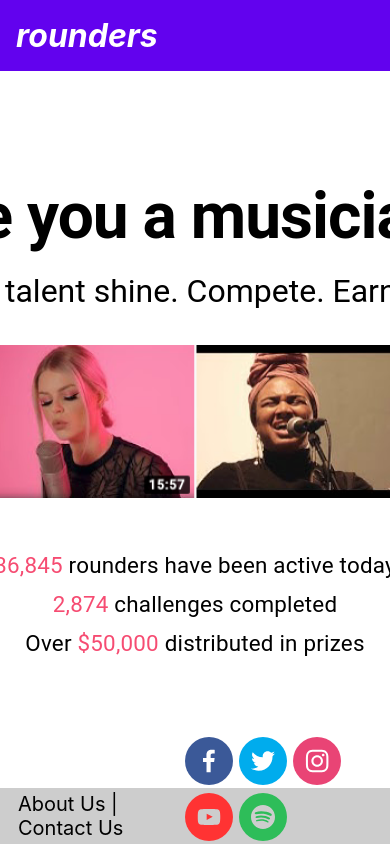
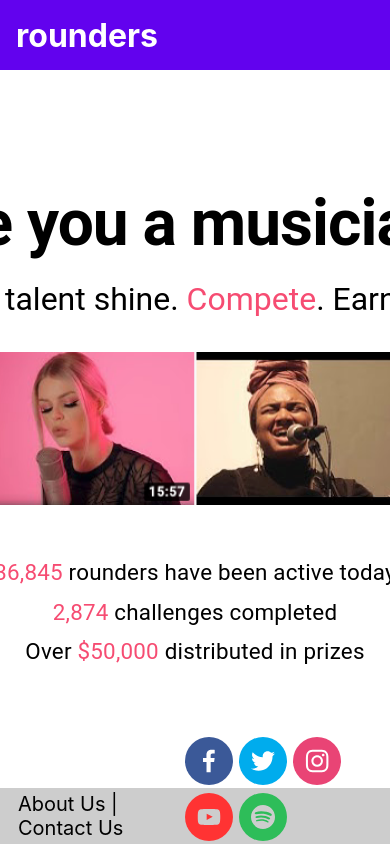
Before and after one commit to pritpalc/rounders, a React (Create React App) app: page /home in a window 390 px wide. Shown: the top 844 px of the page. Built offline with nearby package versions, Linux system fonts and the light colour scheme.

Commit message:
App - added routes for different pages of the app and implemented two with our existing components: landing page and the create challenge page. Took care of styling so adding content should be responsive and display as expected.

```diff
--- a/package.json
+++ b/package.json
@@ -9,6 +9,7 @@
     "@testing-library/user-event": "^7.2.1",
     "react": "^16.13.1",
     "react-dom": "^16.13.1",
+    "react-router-dom": "^5.2.0",
     "react-scripts": "3.4.1"
   },
   "scripts": {
--- a/src/App.css
+++ b/src/App.css
@@ -1,16 +1,28 @@
 :root {
+  --app-bar-height: 70px;
+  --footer-height: 56px;
   --song-filter-input-height: 3rem;
   --song-filter-input-width: 500px;
   --soft-grey: rgba(0, 0, 0, 0.23);
   --primary: #6202EE;
   --soft-primary: rgba(96, 2, 237, 0.62);
   --card-border-radius: 8px;
+  --pink: #F64C72;
 }
 
-#App {
-  height: 100vh;
+#app-wrapper {
+  position: relative;
   display: flex;
   flex-direction: column;
+  align-items: center;
   justify-content: center;
-  align-items: center;
+  box-sizing: border-box;
+  min-height: calc(100vh);
+  padding-top: var(--app-bar-height);
+  padding-bottom: var(--footer-height);
 }
+
+/* Utils CSS classes */
+.link-no-text-decoration {
+  text-decoration: none;
+}
--- a/src/App.js
+++ b/src/App.js
@@ -1,4 +1,10 @@
 import React from 'react';
+import {
+  BrowserRouter,
+  Switch,
+  Route,
+  Redirect
+} from 'react-router-dom';
 import {
   ThemeProvider,
   createMuiTheme
@@ -58,13 +64,18 @@ const theme = createMuiTheme({
 function App() {
   return (
     <ThemeProvider theme={theme}>
-      <AppBar />
-      <MainPage></MainPage>
-      <div id="App">
-        <CreateChallenge />
-      </div>
-      <Footer />
-    </ThemeProvider>
+      <BrowserRouter>
+        <div id="app-wrapper">
+          <AppBar />
+          <Switch>
+            <Route exact match path="/home" component={MainPage} />
+            <Route exact match path="/challenge/create" component={CreateChallenge} />
+            <Redirect to="/home" />
+          </Switch>
+          <Footer />
+        </div>
+      </BrowserRouter>
+    </ThemeProvider >
   );
 }
 
--- a/src/components/AppBar/index.js
+++ b/src/components/AppBar/index.js
@@ -1,4 +1,5 @@
 import React from 'react';
+import { Link } from 'react-router-dom';
 // Styles
 import './style.css';
 
@@ -6,7 +7,9 @@ class AppBar extends React.Component {
   render() {
     return (
       <div id="app-bar">
-        <span>rounders</span>
+        <Link to="/home" className="link-no-text-decoration">
+          <span id="logo-text">rounders</span>
+        </Link>
       </div>
     )
   }
--- a/src/components/AppBar/style.css
+++ b/src/components/AppBar/style.css
@@ -1,4 +1,6 @@
 #app-bar {
+  box-sizing: border-box;
+  height: var(--app-bar-height);
   position: fixed;
   top: 0;
   right: 0;
@@ -6,8 +8,10 @@
   background-color: var(--primary);
   font-size: 2rem;
   padding: 1rem;
-  font-style: italic;
-  color: white;
   font-weight: bold;
   z-index: 10;
 }
+
+#app-bar #logo-text {
+  color: white !important;
+}
--- a/src/components/CreateChallenge/style.css
+++ b/src/components/CreateChallenge/style.css
@@ -2,6 +2,7 @@
   box-sizing: border-box;
   min-height: 70vh;
   min-width: var(--song-filter-input-width) !important;
+  max-width: 700px;
   padding: 2rem 3rem;
   border: 1px solid var(--primary);
   border-radius: var(--card-border-radius);
--- a/src/components/Footer/Footer.css
+++ b/src/components/Footer/Footer.css
@@ -1,15 +1,15 @@
 #footer {
   background-color: #cdcdcd;
-  height: 3.5rem;
+  height: var(--footer-height);
   padding-left: 1rem;
   box-sizing: border-box;
-  position: fixed;
-  bottom: 0;
   width: 100%;
-  z-index: 1000;
   display: flex;
   justify-content: space-between;
   align-items: flex-end;
+  /* So footer is at the bottom of the app */
+  position: absolute;
+  bottom: 0;
 }
 
 .social_icon {
--- a/src/components/MainPage/MainPage.css
+++ b/src/components/MainPage/MainPage.css
@@ -1,47 +1,25 @@
 #main-page-wrapper {
   box-sizing: border-box;
-  height: 100vh;
+  min-height: calc(100vh - var(--app-bar-height) - var(--footer-height));
   display: flex;
   flex-direction: column;
   align-items: center;
   justify-content: center;
-  border-bottom: 1px solid var(--soft-grey);
+}
+
+#main-page-wrapper #compete-link {
+  color: var(--pink);
 }
 
 #title {
   font-weight: bold;
   text-align: center;
   margin-bottom: 1rem;
-  /* I commented out the rules that are not necessary */
-  /* font-family: Hiragino Sans; This one I commented out because it'd make our styling inconsistent */
-  /* font-style: normal; */
-  /* font-size: 75px; */
-
-  /* display: flex;
-  align-items: center; */
-  /* justify-content: center;
-  margin-block-start: 2rem;
-  margin-block-end: 0rem; */
-
-  /* color: #000000; */
 }
 
 #title2 {
   text-align: center;
   margin-bottom: 2rem;
-  /* Same as above */
-  /* font-family: Hiragino Sans; */
-  /* font-style: normal; */
-  /* font-weight: bold; */
-  /* font-size: 30px; */
-
-  /* display: flex; */
-  /* align-items: center; */
-  /* justify-content: center;
-  margin-block-start: 0rem;
-  margin-block-end: 4rem;
-
-  color: #000000; */
 }
 
 #photos {
@@ -51,20 +29,11 @@
 }
 
 .info {
-  font-family: Hiragino Sans;
-  font-style: normal;
-  font-weight: normal;
-  font-size: 20px;
-
   display: flex;
   flex-direction: column;
   align-items: center;
 }
 
-p {
-  margin: 0.5rem;
+.redText {
+  color: var(--pink);
 }
-
-.redText {
-  color: #F64C72;
-}
--- a/src/components/MainPage/MainPage.js
+++ b/src/components/MainPage/MainPage.js
@@ -1,4 +1,5 @@
 import React from 'react';
+import { Link } from 'react-router-dom';
 import { Typography } from '@material-ui/core';
 // Assets
 import singer1 from './assets/imgs/singer1.png';
@@ -11,13 +12,25 @@ import './MainPage.css';
 
 export default class MainPage extends React.Component {
 
+  getCompeteLink = () => {
+    return (
+      <Link
+        id="compete-link"
+        to="/challenge/create"
+        className="link-no-text-decoration"
+      >
+        Compete
+      </Link>
+    )
+  }
+
   render() {
     return (
       <div id="main-page-wrapper">
         <div>
           <div>
             <Typography id="title" variant="h1"> Are you a musician? </Typography>
-            <Typography id="title2" variant="h5"> Let your talent shine. Compete. Earn money.</Typography>
+            <Typography id="title2" variant="h5"> Let your talent shine. {this.getCompeteLink()}. Earn money.</Typography>
           </div>
           <div id="photos">
             <img src={singer1} alt=""></img>
--- a/src/components/Navbar/NavBar.css
+++ b/src/components/Navbar/NavBar.css
@@ -39,7 +39,7 @@
   align-items: center;
   margin: 0.3rem;
   margin-right: 0.5rem;
-  border-color: #F64C72;;
+  border-color: var(--pink);
   border-width: 3px;
   background-color: #2f2fa2;
 }
```
